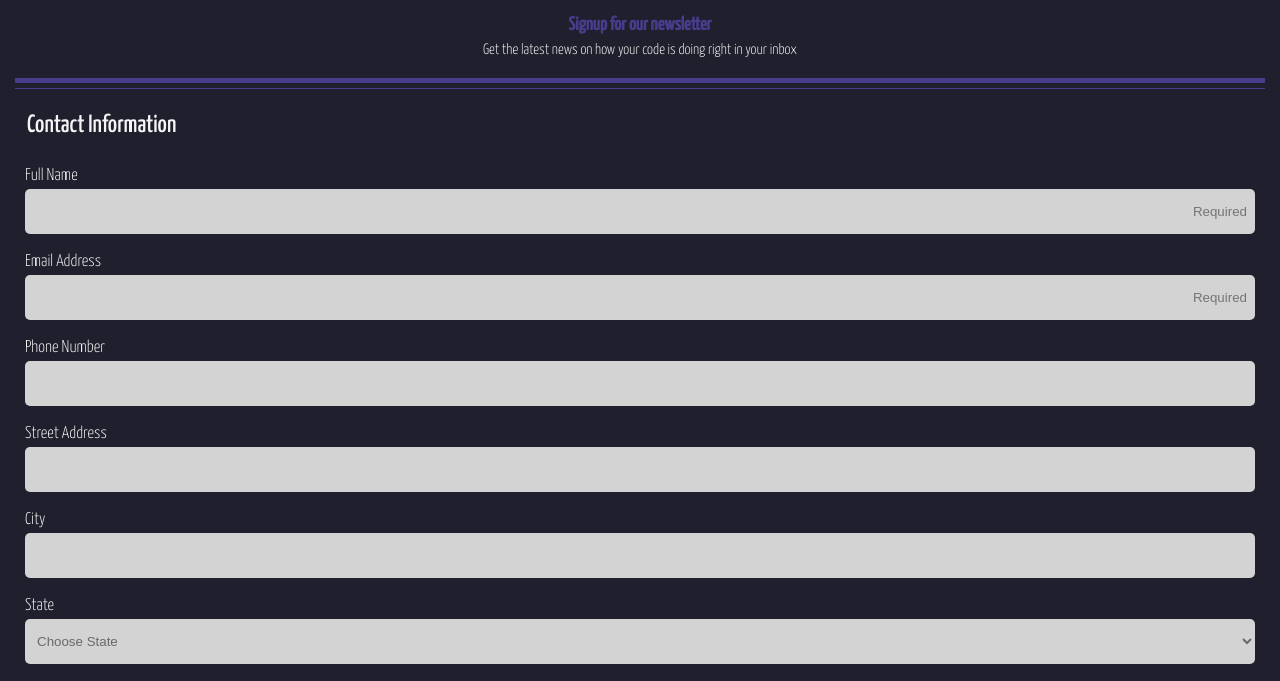
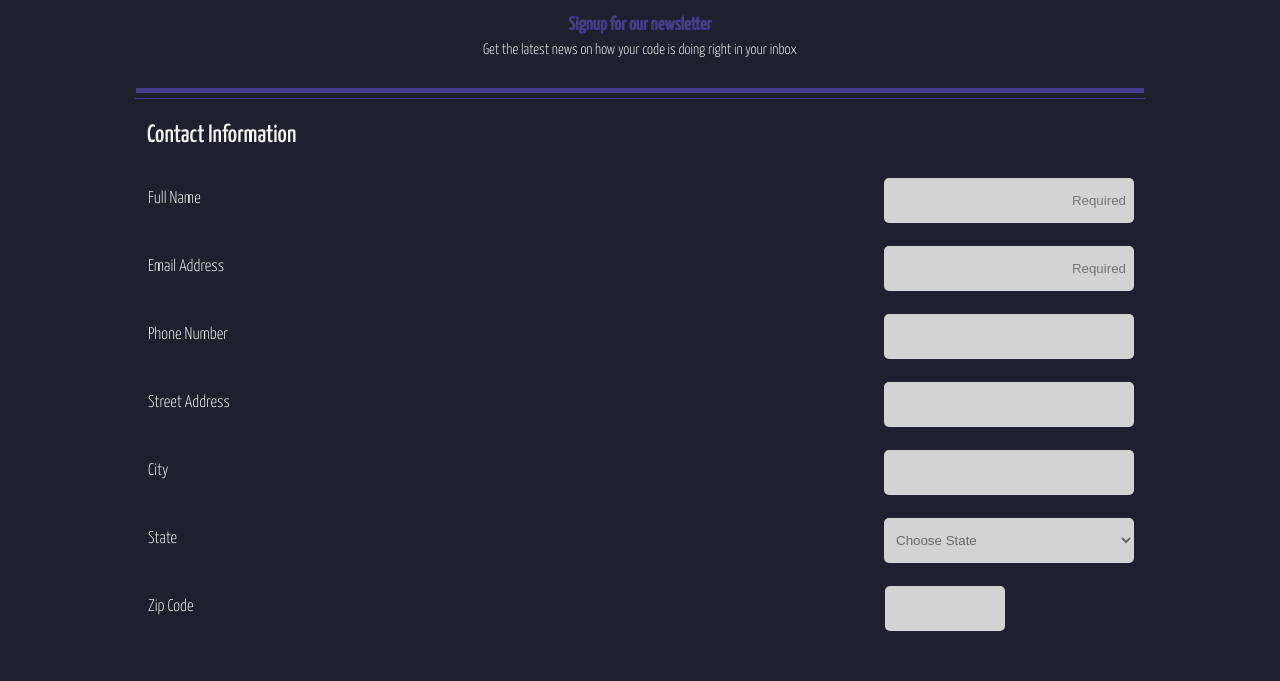
Before and after one commit to xunhuangxxx/responsive_registration_form, a plain HTML site: page index.html in a window 1280 px wide. Shown: the part 98-779 px from the top of the page. Drawn offline with Linux system fonts and the light colour scheme.

Commit message:
media queries done

```diff
--- a/css/stylesheet.css
+++ b/css/stylesheet.css
@@ -88,6 +88,7 @@ main{
 #fieldset2 input{
   margin:8px;
 }
+
 #other {
   margin:20px auto;
 }
@@ -95,6 +96,7 @@ main{
 input::placeholder{
   text-align: right;
 }
+
 
 select {
   color:#696969;
@@ -105,6 +107,10 @@ select {
   margin-bottom: 8px;
 }
 
+#fieldset1 input:focus, textarea:focus {
+  color: #483D8B;
+  background: beige;
+}
 button {
   width:100%;
   padding:15px;
@@ -116,3 +122,40 @@ footer {
   text-align: center;
   margin-bottom: 150px;
 }
+
+/* -------------media queries----------------------------------- */
+
+@media (min-width: 768px) {
+  #intro, footer {
+   margin: 5px 136px 1px;
+   padding-bottom: 30px;
+  }
+   .form {
+    margin-left: 120px;
+    margin-right: 120px;
+  }
+
+  .contact {
+    display: flex;
+    margin:15px 0;
+
+    justify-content: space-between;
+  }
+  #fieldset1 label {
+    margin:3px;
+    align-self: center;
+
+  }
+  #fieldset1 input:not(#zip), select {
+    width:250px;
+    margin-left: 1px;
+    margin-right: 1px;
+  }
+  #fieldset1 input:last-child {
+    width:120px;
+    margin-left: 1px;
+    margin-right: 130px;
+  }
+
+
+}
--- a/index.html
+++ b/index.html
@@ -23,21 +23,33 @@
         <div class="form">
           <fieldset id="fieldset1">
             <legend>Contact Information</legend>
+
+            <div class="contact">
               <label for="name">Full Name</label>
               <input type="text" id="name" name="user-name" placeholder="Required"/>
+            </div>
 
+            <div class="contact">
               <label for="email">Email Address</label>
               <input type="email" id="email" name="user-email" placeholder="Required"/>
+            </div>
 
+            <div class="contact">
               <label for="phone">Phone Number</label>
               <input type="tel" id="phone" name="user-phone"/>
+            </div>
 
+            <div class="contact">
               <label for="address">Street Address</label>
               <input type="text" id="address" name="user-address"/>
+            </div>
 
+            <div class="contact">
               <label for="city">City</label>
               <input type="text" id="city" name="user-city"/>
+            </div>
 
+            <div class="contact">
               <label for="state">State</label>
               <select id="state" name="user-state">
                 <option value="">Choose State</option>
@@ -52,11 +64,13 @@
                 <option value="Ohio">Ohio</option>
                 <option value="Texas">Texas</option>
                 <option value="Washington">Washington</option>
+              </select>
+            </div>
 
-            </select>
-
+            <div class="contact">
               <label for="zip">Zip Code</label>
               <input type="number" id="zip" name="user-zip-code"/>
+            </div>
          </fieldset>
        </div>
 
```
Lines whose indentation alone changed are shown as unchanged.
